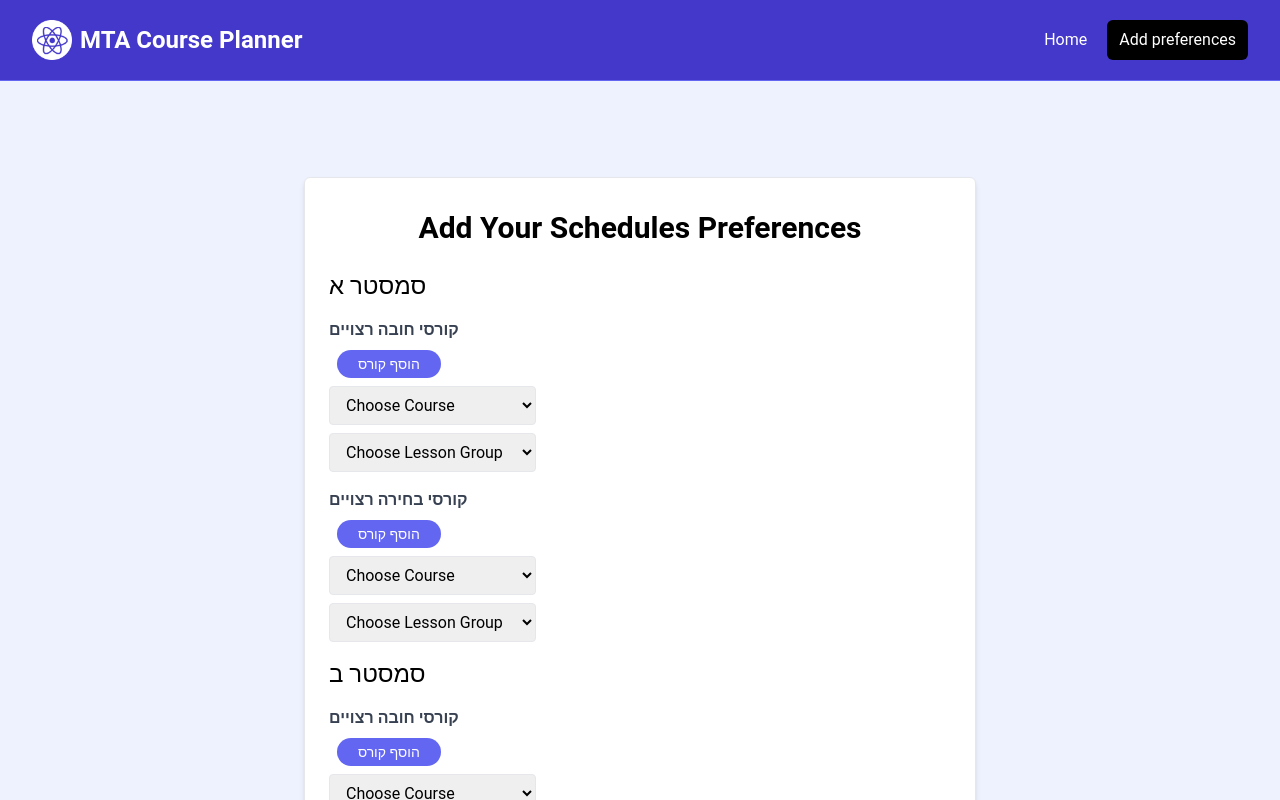
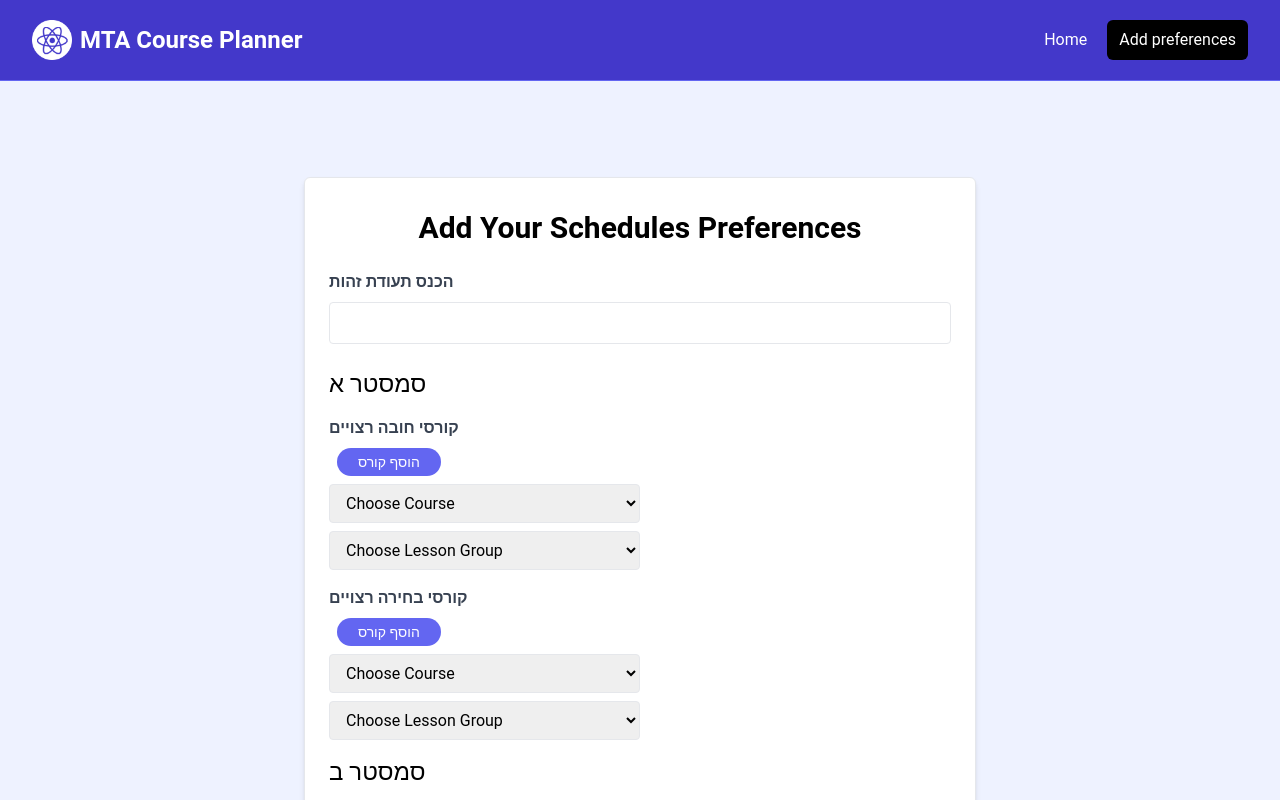
Before and after one commit to Maayan56/MTA-Courses-Planner-react, a React (Vite) app: page /add-pref in a window 1280 px wide. Shown: the top 800 px of the page. Built offline with nearby package versions, Linux system fonts and the light colour scheme.

Commit message:
add studentId input

```diff
--- a/src/components/CoursesDropdownList.jsx
+++ b/src/components/CoursesDropdownList.jsx
@@ -121,7 +121,7 @@ const CoursesDropdownList = ({coursesTablePath, query, coursesPrefArr, onCourseC
                 return(
                     <div key= {index} className= 'mb-4'>
                         <div className= 'mb-2'>
-                            <select className='border rounded w-1/3 py-2 px-3' value={singlePref.course_code_name} required onChange={(e) => handleChangeSelect1(e,index)} >
+                            <select className='border rounded w-1/2 py-2 px-3' value={singlePref.course_code_name} required onChange={(e) => handleChangeSelect1(e,index)} >
                                 <option value="" disabled hidden>
                                     Choose Course
                                 </option>
@@ -142,7 +142,7 @@ const CoursesDropdownList = ({coursesTablePath, query, coursesPrefArr, onCourseC
                             )}
                         </div>
                         <div className= 'mb-2'>
-                            <select className='border rounded w-1/3 py-2 px-3' value={singlePref.lesson_code} required onChange={(e) => handleChangeSelect2(e,index)}>
+                            <select className='border rounded w-1/2 py-2 px-3' value={singlePref.lesson_code} required onChange={(e) => handleChangeSelect2(e,index)}>
                                 <option value="" disabled hidden>
                                     Choose Lesson Group
                                 </option>
@@ -158,7 +158,7 @@ const CoursesDropdownList = ({coursesTablePath, query, coursesPrefArr, onCourseC
                         </div>
                         {/* eslint-disable-next-line react/prop-types */}
                         {coursesPrefArr[index].has_exercise && (<div className= 'mb-2'>
-                            <select className='border rounded w-1/3 py-2 px-3' value={singlePref.exercise_code} required onChange={(e) => handleChangeSelect3(e,index)}>
+                            <select className='border rounded w-1/2 py-2 px-3' value={singlePref.exercise_code} required onChange={(e) => handleChangeSelect3(e,index)}>
                                 <option value="" disabled hidden>
                                     Choose Exercise Group
                                 </option>
--- a/src/pages/AddCoursesPref.jsx
+++ b/src/pages/AddCoursesPref.jsx
@@ -12,6 +12,8 @@ const AddCoursesPref = ({ addPrefSubmit }) => {
         choiceCoursesBlist: [{ course_code_name: "", lesson_code: "", has_exercise: false, exercise_code: "" }]
     });
 
+    const [studentId, setStudentId]= useState('');
+
     const handleCourseChange = (dropdown, updatedData) => {
         setSelectedCoursesData(prevState => ({
             ...prevState,
@@ -20,13 +22,12 @@ const AddCoursesPref = ({ addPrefSubmit }) => {
     };
     const submitForm = (e) => {
         e.preventDefault();
-        const newJob = {
-            selectedCoursesData
+        const newStudentPref = {
+            selectedCoursesData,
+            studentId
         };
-
         //console.log("the new job:", newJob);
-        addPrefSubmit(newJob);
-
+        addPrefSubmit(newStudentPref);
     };
 
     const queryA = (course) => course.semester === 'א' && course.lesson_or_exercise === 'שיעור';
@@ -39,7 +40,27 @@ const AddCoursesPref = ({ addPrefSubmit }) => {
                 <div className='bg-white px-6 py-8 mb-4 shadow-md rounded-md border m-4 md:m-0'>
                     <form onSubmit={submitForm}>
                         <h2 className='text-3xl text-center font-semibold mb-6'>Add Your Schedules Preferences</h2>
-                        <div>
+                        <div className='mb-4'>
+                            <label htmlFor='studentID' className='block text-gray-700 font-bold mb-2'>
+                                הכנס תעודת זהות
+                            </label>
+                            <input
+                                id='studentID'
+                                name='studentID'
+                                className='border rounded w-full py-2 px-3 mb-2'
+                                required
+                                value={studentId}
+                                onChange={(e) => {
+                                    const value = e.target.value;
+                                    // Check if the input is a number and has at most 9 digits
+                                    if (/^\d{0,9}$/.test(value)) {
+                                        setStudentId(value);
+                                    }
+                                }}
+                                pattern="\d{9}" // Enforces 9 digits on form submission
+                                title="הזן תעודת זהות תקינה"
+                            />
+                        </div>
                         <div>
                             <h3 className='text-2xl text-left font-medium mb-4'>סמסטר א</h3>
                             <div>
@@ -50,14 +71,12 @@ const AddCoursesPref = ({ addPrefSubmit }) => {
                                     קורסי חובה רצויים
                                 </label>
                             </div>
-                                <div className='mb-4'>
                             <CoursesDropdownList
                                 coursesTablePath={'src/cs_courses_required.csv'}
                                 query={queryA}
                                 coursesPrefArr={selectedCoursesData.reqCoursesAlist}
                                 onCourseChange={(updatedData) => handleCourseChange("reqCoursesAlist", updatedData)}
                             />
-                                </div>
                             <div>
                                 <label
                                     htmlFor='reqCourseName'
@@ -66,14 +85,12 @@ const AddCoursesPref = ({ addPrefSubmit }) => {
                                     קורסי בחירה רצויים
                                 </label>
                             </div>
-                                <div className='mb-4'>
                             <CoursesDropdownList
                                 coursesTablePath={'src/cs_courses_choice.csv'}
                                 query={queryA}
                                 coursesPrefArr={selectedCoursesData.choiceCoursesAlist}
                                 onCourseChange={(updatedData) => handleCourseChange("choiceCoursesAlist", updatedData)}
                             />
-                                </div>
                         </div>
                         <div>
                             <h3 className='text-2xl text-left font-medium mb-4'>סמסטר ב</h3>
@@ -85,14 +102,12 @@ const AddCoursesPref = ({ addPrefSubmit }) => {
                                     קורסי חובה רצויים
                                 </label>
                             </div>
-                                <div className='mb-4'>
                             <CoursesDropdownList
                                 coursesTablePath={'src/cs_courses_required.csv'}
                                 query={queryB}
                                 coursesPrefArr={selectedCoursesData.reqCoursesBlist}
                                 onCourseChange={(updatedData) => handleCourseChange("reqCoursesBlist", updatedData)}
                             />
-                                </div>
                             <div>
                                 <label
                                     htmlFor='reqCourseName'
@@ -101,15 +116,12 @@ const AddCoursesPref = ({ addPrefSubmit }) => {
                                     קורסי בחירה רצויים
                                 </label>
                             </div>
-                                <div className='mb-4'>
                             <CoursesDropdownList
                                 coursesTablePath={'src/cs_courses_choice.csv'}
                                 query={queryB}
                                 coursesPrefArr={selectedCoursesData.choiceCoursesBlist}
                                 onCourseChange={(updatedData) => handleCourseChange("choiceCoursesBlist", updatedData)}
                             />
-                                </div>
-                            </div>
                         </div>
 
                         <div>
```
Lines whose indentation alone changed are shown as unchanged.
